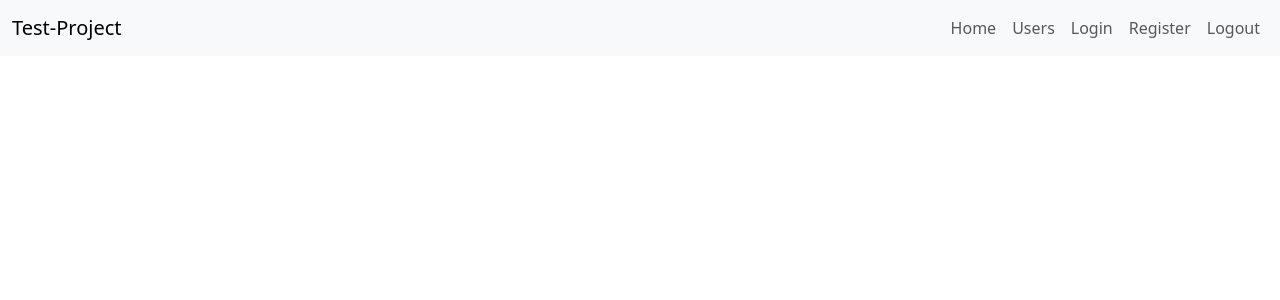
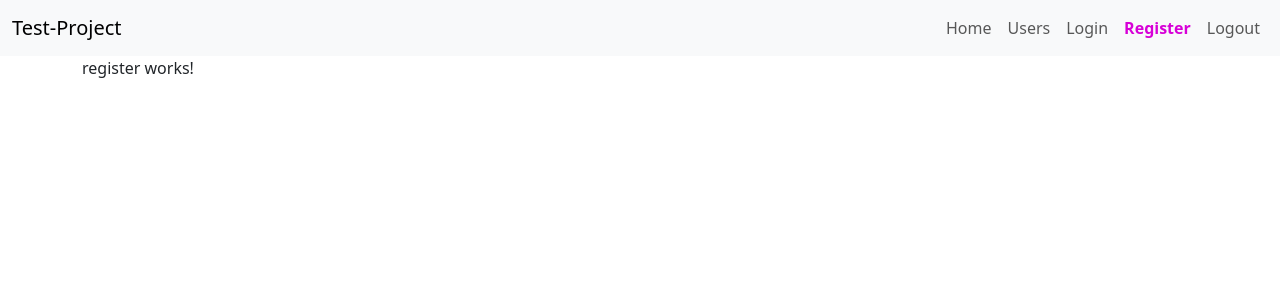
Before and after one commit to dimitrisx26/test-project, an Angular app: page /register in a window 1280 px wide. Before the commit this address led to /. Shown: the top 300 px of the page. Built offline with nearby package versions, Linux system fonts and the light colour scheme.

Commit message:
Update routing paths and components

```diff
--- a/src/app/app.module.ts
+++ b/src/app/app.module.ts
@@ -6,8 +6,9 @@ import { AppComponent } from './app.component';
 import { HeaderComponent } from './header/header.component';
 import { WelcomeComponent } from './welcome/welcome.component';
 import { UsersComponent } from './users/users.component';
-import { AuthComponent } from './auth/auth.component';
 import { DropdownDirective } from './shared/dropdown.directive';
+import { LoginComponent } from './login/login.component';
+import { RegisterComponent } from './register/register.component';
 
 @NgModule({
   declarations: [
@@ -15,8 +16,9 @@ import { DropdownDirective } from './shared/dropdown.directive';
     HeaderComponent,
     WelcomeComponent,
     UsersComponent,
-    AuthComponent,
     DropdownDirective,
+    LoginComponent,
+    RegisterComponent,
   ],
   imports: [
     BrowserModule,
--- a/src/app/auth/auth.component.html
+++ /dev/null
@@ -1 +0,0 @@
-<p>auth works!</p>
--- a/src/app/header/header.component.css
+++ b/src/app/header/header.component.css
@@ -1,4 +1,4 @@
 .nav-item.active .nav-link {
     font-weight: bold;
-    color: blue;
+    color: rgb(215, 0, 215);
 }
--- a/src/app/header/header.component.html
+++ b/src/app/header/header.component.html
@@ -23,10 +23,10 @@
           <a class="nav-link" routerLink="/users">Users</a>
         </li>
         <li class="nav-item" routerLinkActive="active">
-          <a class="nav-link" routerLink="/auth">Login</a>
+          <a class="nav-link" routerLink="/login">Login</a>
         </li>
         <li class="nav-item" routerLinkActive="active">
-          <a class="nav-link" routerLink="/auth">Register</a>
+          <a class="nav-link" routerLink="/register">Register</a>
         </li>
         <li class="nav-item" routerLinkActive="active">
           <a style="cursor: pointer;" class="nav-link">Logout</a>
--- /dev/null
+++ b/src/app/login/login.component.html
@@ -0,0 +1 @@
+<p>login works!</p>
--- /dev/null
+++ b/src/app/register/register.component.html
@@ -0,0 +1 @@
+<p>register works!</p>
```
Also changed, not shown: src/app/app-routing.module.ts (+8 -3 lines), src/app/auth/auth.component.ts (deleted, +0 -9 lines), src/app/login/login.component.ts (added, +10 -0 lines), src/app/register/register.component.ts (added, +10 -0 lines), src/app/login/login.component.css (added), src/app/register/register.component.css (added).
